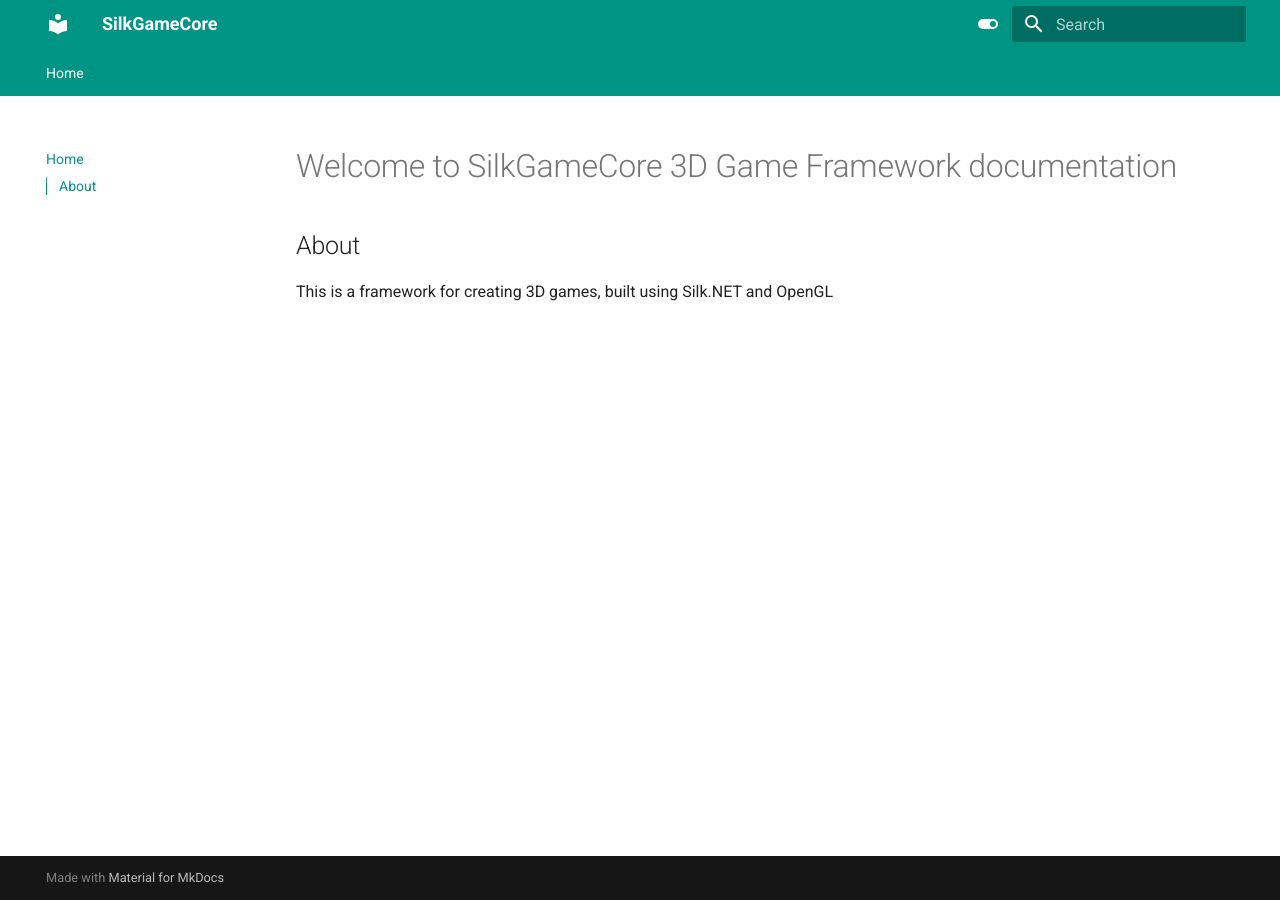
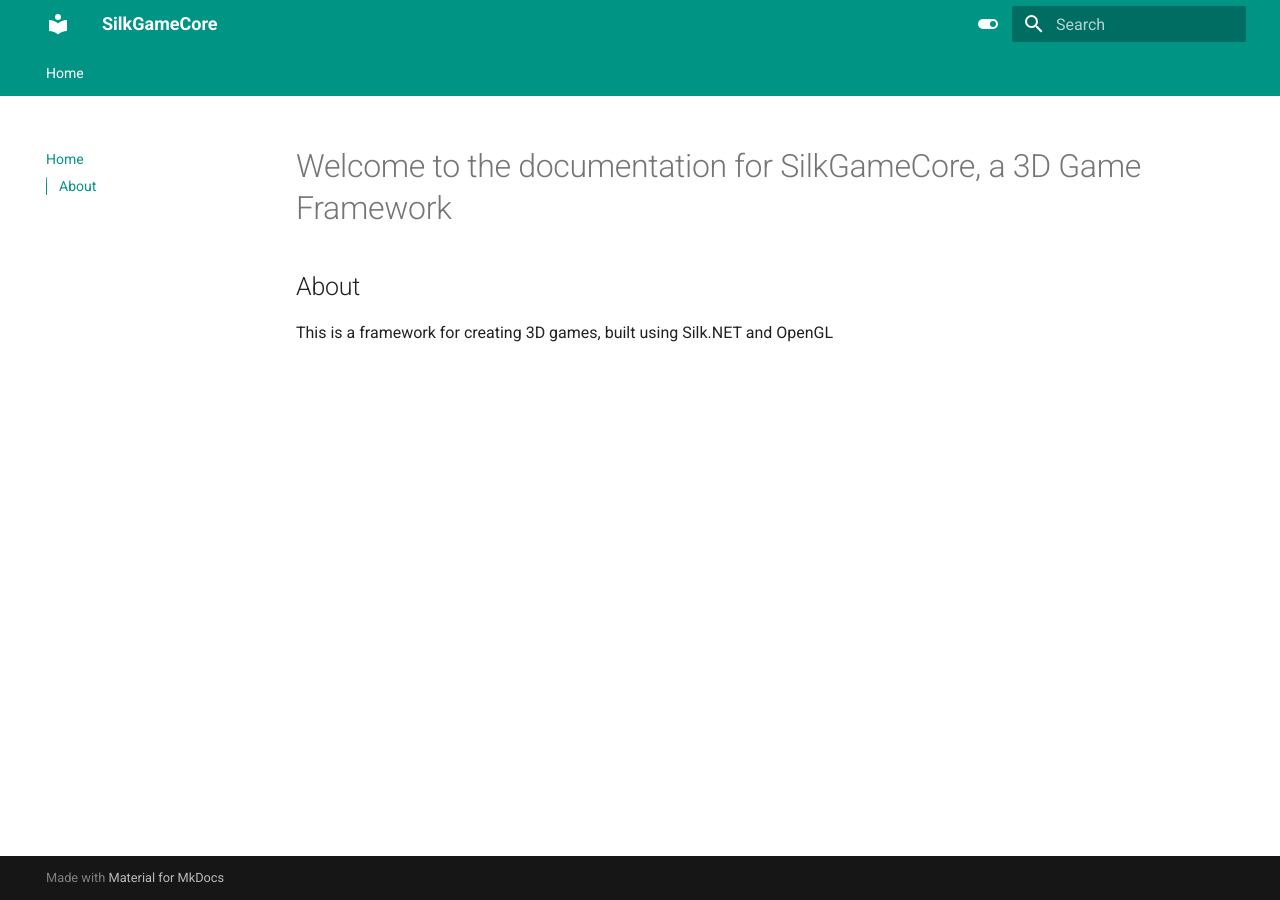
Before and after one commit to leanosuna/SilkGameCore, an MkDocs documentation site: the page built from docs/docs/index.md, in a window 1280 px wide. Built offline with MkDocs 1.6.1 and Material for MkDocs 9.7.7, drawn with Linux system fonts in a browser that asks for light colours.

Commit message:
pages workflow fix

```diff
--- a/docs/docs/index.md
+++ b/docs/docs/index.md
@@ -1,6 +1,4 @@
-# Welcome to SilkGameCore 3D Game Framework documentation
-
-<!-- For full documentation visit [mkdocs.org](https://www.mkdocs.org). -->
+# Welcome to the documentation for SilkGameCore, a 3D Game Framework
 
 ## About
 This is a framework for creating 3D games, built using Silk.NET and OpenGL
```
Also changed, not shown: 1 other file.
